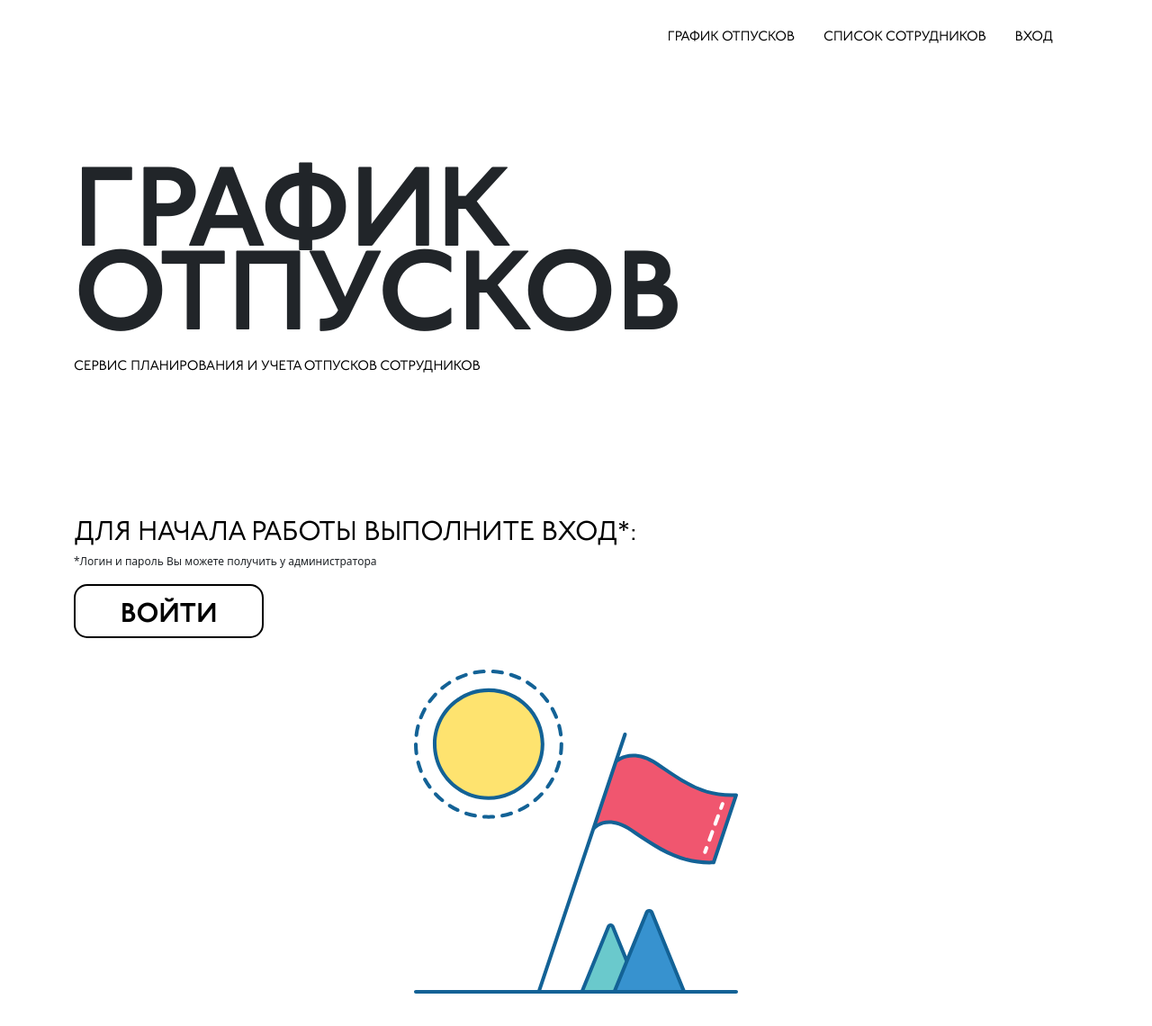
After one commit to evgeniymoskvin/employee_vacations, a Django app: page /index-2/ in a window 1280 px wide. The commit adds this page. Shown: the whole page at 90% size. Run offline with Django 4.2, Linux system fonts and the light colour scheme; some libraries are stand-ins or nearby versions.

Commit message:
add new index

```diff
--- a/vacations/static/vacations/css/vacation.css
+++ b/vacations/static/vacations/css/vacation.css
@@ -15,11 +15,27 @@
     url('../fonts/P22UndergroundCYPro-Book.otf') format('otf');
     font-weight: bold;
     font-style: normal;
-    font-display: swap;
 }
 
+@keyframes fade-in {
+    0% {
+        opacity: 0;
+    }
+    100% {
+        opacity: 1;
+    }
+}
 
 /* Теперь можно использовать шрифт */
+
+.text-index {
+    font-family: "p22_underground_cy_prodemi", serif;
+    font-size: 125px;
+    margin-top: 125px;
+    padding-top: 0;
+    line-height: 0.75;
+}
+
 .text-1 {
     font-family: "p22_underground_cy_prodemi", serif;
     font-size: 25px;
@@ -48,6 +64,7 @@
     font-family: "p22_underground_cy_prodemi", serif;
     font-size: 15px;
     margin-top: 15px;
+    transition: .05s ease-in-out;
 }
 
 .text-4-book {
@@ -79,7 +96,6 @@
     color: #0a53be;
 }
 
-
 .hover-mouse {
     transition-duration: .2s;
 }
@@ -87,3 +103,79 @@
 .hover-mouse:hover {
     background-color: #F2F2F2;
 }
+
+.text-3-menu:hover {
+    color: #0a53be;
+}
+
+.text-3-menu {
+    font-family: "p22_underground_cy_probook", serif;
+    font-size: 15px;
+    margin-top: 15px;
+    transition: .05s ease-in-out;
+    color: black;
+    text-transform: uppercase;
+}
+
+.text-index-book {
+    font-family: "p22_underground_cy_probook", serif;
+    font-size: 15px;
+    margin-top: 15px;
+    transition: .05s ease-in-out;
+    color: black;
+    text-transform: uppercase;
+}
+
+.text-index-book-p {
+    font-family: "p22_underground_cy_probook", serif;
+    font-size: 30px;
+    margin-top: 15px;
+    margin-bottom: 0;
+    transition: .05s ease-in-out;
+    color: black;
+    text-transform: uppercase;
+}
+
+.text-index-demi-h2 {
+    font-family: "p22_underground_cy_prodemi", serif;
+    font-size: 30px;
+    margin-bottom: 0;
+    transition: .05s ease-in-out;
+    color: black;
+    text-transform: uppercase;
+}
+
+
+.button-index {
+    font-family: "p22_underground_cy_prodemi", serif;
+    text-transform: uppercase;
+    font-size: 30px;
+    border-radius: 15px;
+    text-align: center;
+    border: 2px solid black;
+    background-color: white;
+    transition: all .05s ease-in-out;
+    color: black;
+    padding-left: 50px;
+    padding-right: 50px;
+    padding-top: 10px;
+}
+
+.button-index:hover {
+    scale: 110%;
+    border-radius: 15px;
+    text-align: center;
+    background-color: black;
+    color: white;
+}
+
+.my-nav {
+    background-color: white;
+    position: sticky;
+    top: 0;
+}
+
+.content-fade {
+    scroll-behavior: smooth;
+    animation: fade-in .4s ease;
+}
--- a/vacations/templates/vacations/base.html
+++ b/vacations/templates/vacations/base.html
@@ -29,8 +29,9 @@
     {% endblock %}
 
 </head>
-<body>
-<nav class="py-2 bg-light border-bottom">
+<body class="content-fade">
+<nav class="py-2 my-nav">
+    <div class="container">
         <div class="container d-flex flex-wrap">
             <ul class="nav me-auto">
                 <li class="nav-item">
@@ -39,28 +40,39 @@
             </ul>
             <ul class="nav">
                 <li class="nav-item">
-                <h6 class="text-3" href="#" id="navbarDarkDropdownMenuLink" role="button"
+                    <a class="nav-link text-3 text-3-menu" href="{% url 'index' %}">График отпусков</a>
+                </li>
+                <li class="nav-item">
+                    <a class="nav-link text-3 text-3-menu" href="{% url 'employees' %}">Список сотрудников</a>
+                </li>
+                <li class="nav-item">
+                    <a class="nav-link text-3 text-3-menu" href="#"}>Вход</a>
+                </li>
+                <!--
+                <li class="nav-item">
+                    <h6 class="text-3 text-3-menu" href="#" id="navbarDarkDropdownMenuLink" role="button"
                         data-bs-toggle="dropdown" aria-expanded="false">
                         МЕНЮ
                     </h6>
                     <ul class="dropdown-menu dropdown-menu-dark" aria-labelledby="navbarDarkDropdownMenuLink">
                         <li><a class="dropdown-item" href="{% url 'index' %}">Главная</a></li>
                         <li><a class="dropdown-item" href="{% url 'employees' %}">Список сотрудников</a></li>
+                        <li><a class="dropdown-item" href="#">Войти</a></li>
                     </ul>
-            </li>
+                </li> -->
 
 
             </ul>
 
+        </div>
     </div>
 </nav>
 
 <div class="container">
     {% block content %}
     {% endblock %}
+
 </div>
-
-
 
 
 </body>
--- /dev/null
+++ b/vacations/templates/vacations/index-2.html
@@ -0,0 +1,36 @@
+{% extends "vacations/base.html" %}
+{% load static %}
+{% block title %}
+    График отпусков
+{% endblock %}
+
+{% block script %}
+    <script>
+
+    </script>
+{% endblock %}
+
+{% block content %}
+    <div class="row">
+        <div class="col-8">
+            <h1 class="text-index">ГРАФИК <br>ОТПУСКОВ</h1>
+            <p class="text-index-book">Сервис планирования и учета отпусков сотрудников</p>
+            <div style="margin-top: 150px">
+                <p class="text-index-book-p">Для начала работы выполните вход*:</p>
+                <p style="font-size: 12px; margin-top: 0">*Логин и пароль Вы можете получить у администратора</p>
+                <button class="button-index">Войти</button>
+            </div>
+        </div>
+        <div class="col d-flex justify-content-center align-items-center">
+            <p class="text-index-book">
+                <img src="{% static "vacations/img/travel-holiday-vacation-25-svgrepo-com.svg"%}" width="400">
+            </p>
+        </div>
+    </div>
+
+
+    <div>
+        <div id="timelines" style="height: 100%;"></div>
+    </div>
+
+{% endblock %}
--- a/vacations/templates/vacations/index.html
+++ b/vacations/templates/vacations/index.html
@@ -171,8 +171,6 @@
         <div id="timelines" style="height: 100%;"></div>
     </div>
 
-
-
     <!-- Модальное окно для вывода данных по отпуску-->
     <div class="modal fade" id="detailsModal" tabindex="-1" aria-labelledby="exampleModalLabel" aria-hidden="true">
         <div class="modal-dialog">
--- a/vacations/urls.py
+++ b/vacations/urls.py
@@ -19,6 +19,7 @@ from . import views
 
 urlpatterns = [
     path('', views.IndexView.as_view(), name='index'),
+    path('index-2/', views.Index2View.as_view(), name='index-2'),
     path('employees/', views.ChangeEmployeeView.as_view(), name='employees'),
     path('add/vacation/', views.AddNewVacationView.as_view(), name='add-vacation'),
     path('delete/employee/', views.DeleteEmployeeView.as_view(), name='delete-employee'),
--- a/vacations/views.py
+++ b/vacations/views.py
@@ -6,6 +6,11 @@ from django.http import JsonResponse
 from django.db.models import Q
 from .models import EmployeeModel, VacationsModel
 from .forms import AddVacationForm, AddEmployeeForm
+
+
+class Index2View(View):
+    def get(self, request):
+        return render(request, 'vacations/index-2.html')
 
 
 class IndexView(View):
@@ -72,6 +77,7 @@ class ChangeEmployeeView(View):
             form.save()
         return redirect(f'employees')
 
+
 class DeleteEmployeeView(View):
     def post(self, request):
         delete_emp_id = int(request.POST.get('delete-emp-id'))
```
Also changed, not shown: vacations/templates/vacations/js/main-index.js (added, +83 -0 lines), vacations/static/vacations/img/travel-holiday-vacation-25-svgrepo-com.svg (added), vacations/templates/vacations/js/main.js (deleted). Lines whose indentation alone changed are shown as unchanged.
